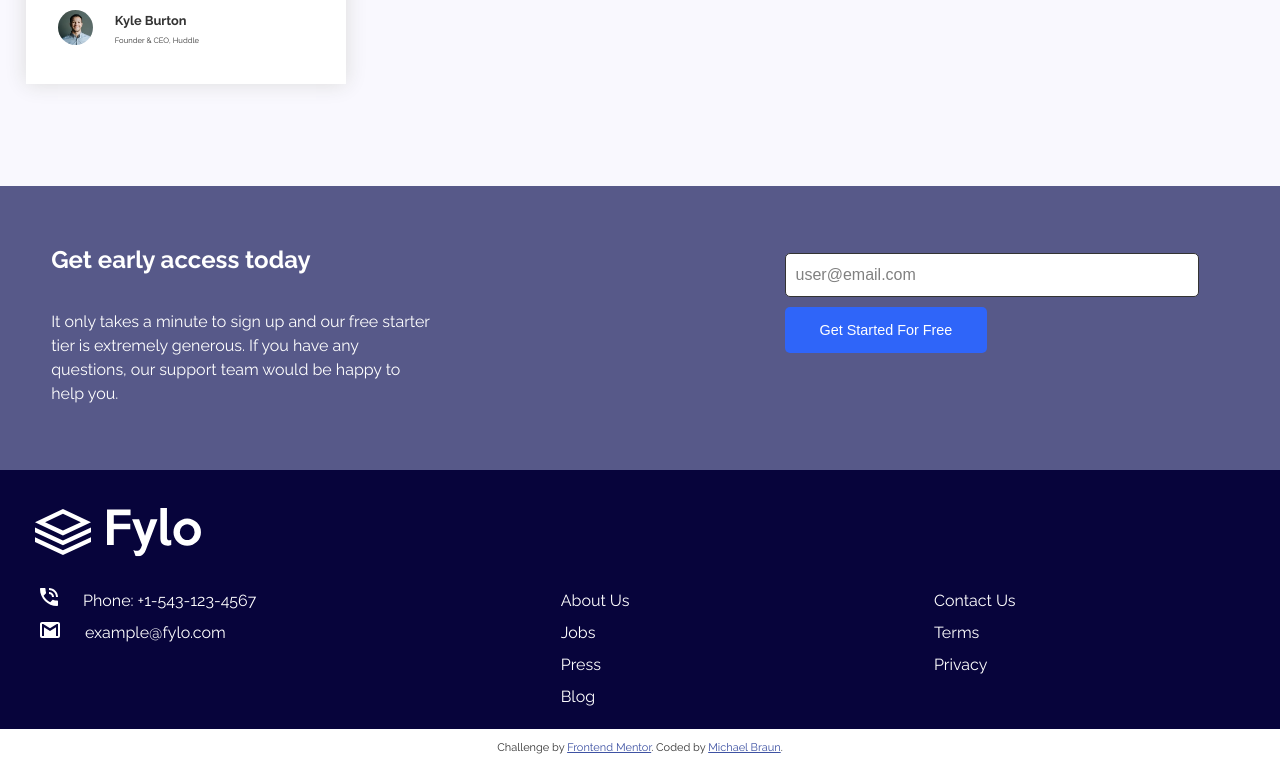
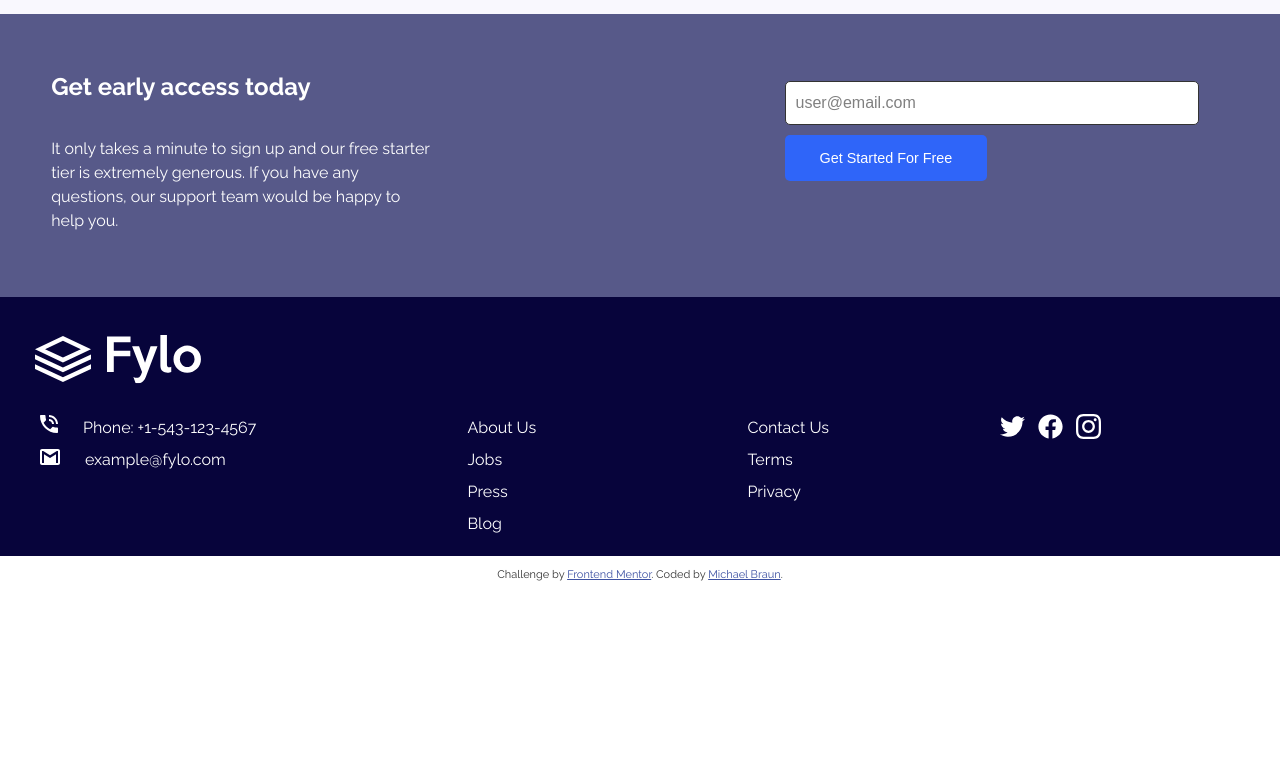
Before and after one commit to Protector1985/FrontEndMentorPractice5, a plain HTML site: page index.html in a window 1280 px wide. Shown: the part 1210-1977 px from the top of the page. After the commit the page ends 1805 px from the top, so only its background shows below. Drawn offline with Linux system fonts and the light colour scheme.

Commit message:
Mobile/Desktop layout complete

```diff
--- a/css/styles.css
+++ b/css/styles.css
@@ -93,6 +93,10 @@ ul a {
   border-radius: 5px;
   padding: 10px 102px;
   margin-bottom: 75px;
+}
+
+.signup2 .btn {
+  padding: 10px 60px;
 }
 
 .signup {
@@ -234,6 +238,11 @@ ul a {
   margin-right: 25px;
 }
 
+.social-media {
+  width: 25px;
+  margin-top: 15px;
+  margin-bottom: 15px;
+}
 @media (min-width: 768px) {
 
   .flex-container .main-header {order:0;}
@@ -308,10 +317,6 @@ ul a {
 
   .team{
     padding-top: 100px;
-  }
-
-  .picture-container .picture2 {
-    width: 90%;
   }
 
   .team,
@@ -391,7 +396,7 @@ ul a {
 
   .footer-container,
   .bottom-ul,
-  .logo {
+  .logo-bottom {
     flex-grow: 1;
   }
 
@@ -403,4 +408,13 @@ ul a {
   .bottom-ul {
     margin-top: 9%;
   }
+
+  .social-media {
+    width: 25px;
+    margin-right: 1%
+  }
+
+  .last {
+    margin-right: 14%;
+  }
 }
--- a/index.html
+++ b/index.html
@@ -105,6 +105,10 @@
           <li>Privacy</li>
         </ul>
 
+        <img class="social-media" src="images\twitter.svg" alt="twitter-icon">
+        <img class="social-media" src="images\facebook.svg" alt="facebook-icon">
+        <img class="social-media last" src="images\instagram.svg" alt="instagram-icon">
+
       </div>
     </div>
 
```
Also changed, not shown: images/facebook.svg (added), images/instagram.svg (added), images/twitter.svg (added).
